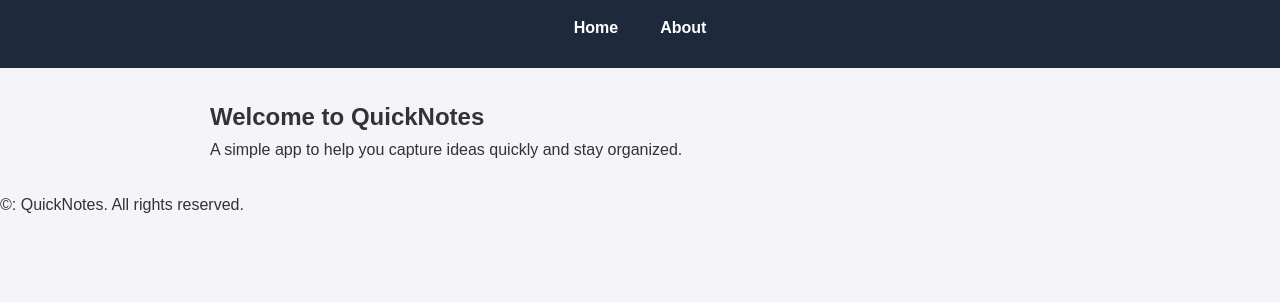
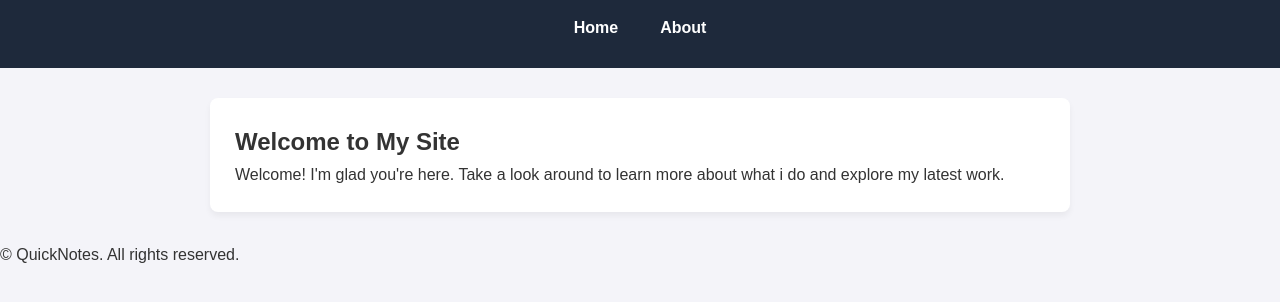
Before and after one commit to Percy-nana/Web-Foundations-Day, a plain HTML site: page day2/index.html in a window 1280 px wide. Shown: the part 110-412 px from the top of the page. Drawn offline with Linux system fonts and the light colour scheme.

```diff
--- a/day2/index.html
+++ b/day2/index.html
@@ -17,12 +17,14 @@
     </header>
 
     <main>
-        <h2>Welcome to QuickNotes</h2>
-        <p>A simple app to help you capture ideas quickly and stay organized.</p>
+        <section>
+            <h2>Welcome to My Site</h2>
+            <p>Welcome! I'm glad you're here. Take a look around to learn more about what i do and explore my latest work.</p>
+        </section>
     </main>
 
     <footer>
-        <p>&copy: QuickNotes. All rights reserved.</p>
+        <p>&copy; QuickNotes. All rights reserved.</p>
     </footer>
 </body>
 </html>
```
Also changed, not shown: day2/about.html (+2 -2 lines).
